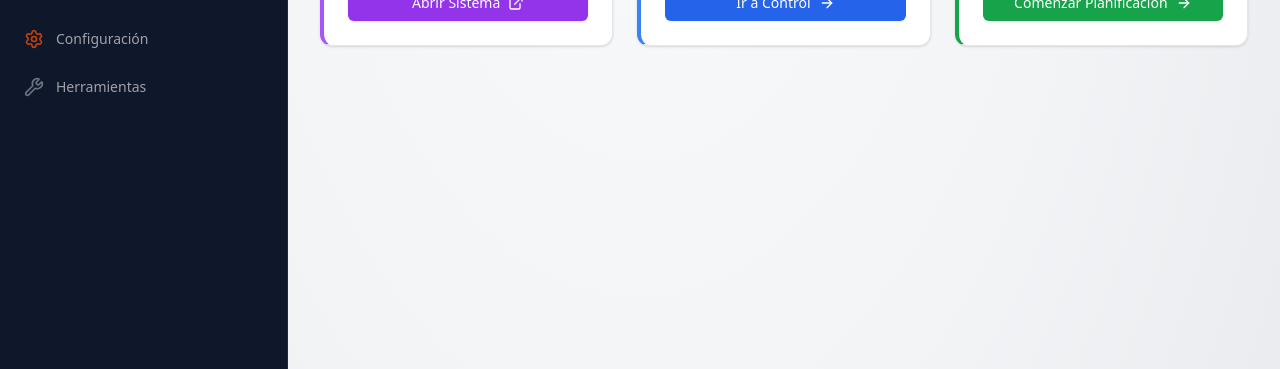
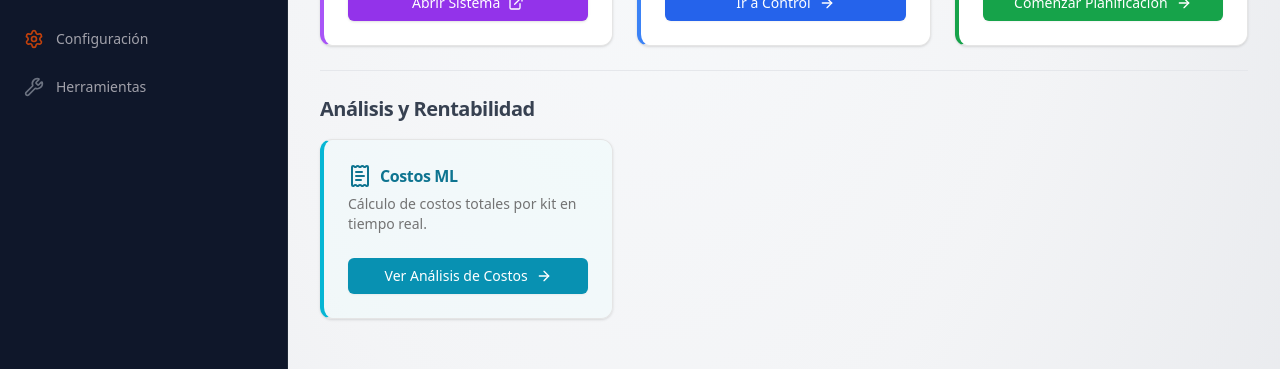
Before and after one commit to martinalejandrohakanson29-art/tienda-martin, a Next.js app: page /admin/mercadolibre in a window 1280 px wide. Shown: the part 335-704 px from the top of the page. Built offline with nearby package versions, Linux system fonts and the light colour scheme; no server answers; the database is empty.

Commit message:
Update page.tsx

```diff
--- a/app/admin/mercadolibre/page.tsx
+++ b/app/admin/mercadolibre/page.tsx
@@ -1,6 +1,14 @@
 import { Card, CardContent, CardHeader, CardTitle, CardDescription } from "@/components/ui/card";
 import { Button } from "@/components/ui/button";
-import { PackageCheck, FileSpreadsheet, ExternalLink, ArrowLeft, ArrowRight, Truck } from "lucide-react";
+import {
+  PackageCheck,
+  FileSpreadsheet,
+  ExternalLink,
+  ArrowLeft,
+  ArrowRight,
+  Truck,
+  ReceiptText
+} from "lucide-react";
 import Link from "next/link";
 
 export default function MercadoLibreDashboard() {
@@ -18,6 +26,7 @@ export default function MercadoLibreDashboard() {
 
       <p className="text-gray-500">Selecciona una herramienta para comenzar.</p>
 
+      {/* SECCIÓN 1: Operativa de Envíos */}
       <div className="grid gap-6 md:grid-cols-2 lg:grid-cols-3">
 
         {/* TARJETA 1: Railway */}
@@ -44,7 +53,7 @@ export default function MercadoLibreDashboard() {
           </CardContent>
         </Card>
 
-        {/* TARJETA 2: Control / Auditoría (NUEVA) */}
+        {/* TARJETA 2: Control / Auditoría */}
         <Card className="hover:shadow-md transition-all border-l-4 border-l-blue-500">
           <CardHeader>
             <CardTitle className="flex items-center gap-2 text-blue-700">
@@ -83,7 +92,36 @@ export default function MercadoLibreDashboard() {
             </Link>
           </CardContent>
         </Card>
+      </div>
 
+      {/* SEPARADOR PARA NUEVA SECCIÓN */}
+      <hr className="my-10 border-gray-200" />
+
+      <div className="space-y-4">
+        <h2 className="text-xl font-semibold tracking-tight text-gray-700">Análisis y Rentabilidad</h2>
+        <div className="grid gap-6 md:grid-cols-2 lg:grid-cols-3">
+
+          {/* TARJETA 4: Costos ML (NUEVA) */}
+          <Card className="hover:shadow-md transition-all border-l-4 border-l-cyan-500 bg-cyan-50/30">
+            <CardHeader>
+              <CardTitle className="flex items-center gap-2 text-cyan-700">
+                <ReceiptText className="h-6 w-6" />
+                Costos ML
+              </CardTitle>
+              <CardDescription>
+                Cálculo de costos totales por kit en tiempo real.
+              </CardDescription>
+            </CardHeader>
+            <CardContent>
+              <Link href="/admin/mercadolibre/costos">
+                <Button className="w-full bg-cyan-600 hover:bg-cyan-700 text-white gap-2 shadow-sm">
+                  Ver Análisis de Costos <ArrowRight size={16} />
+                </Button>
+              </Link>
+            </CardContent>
+          </Card>
+
+        </div>
       </div>
     </div>
   );
```
